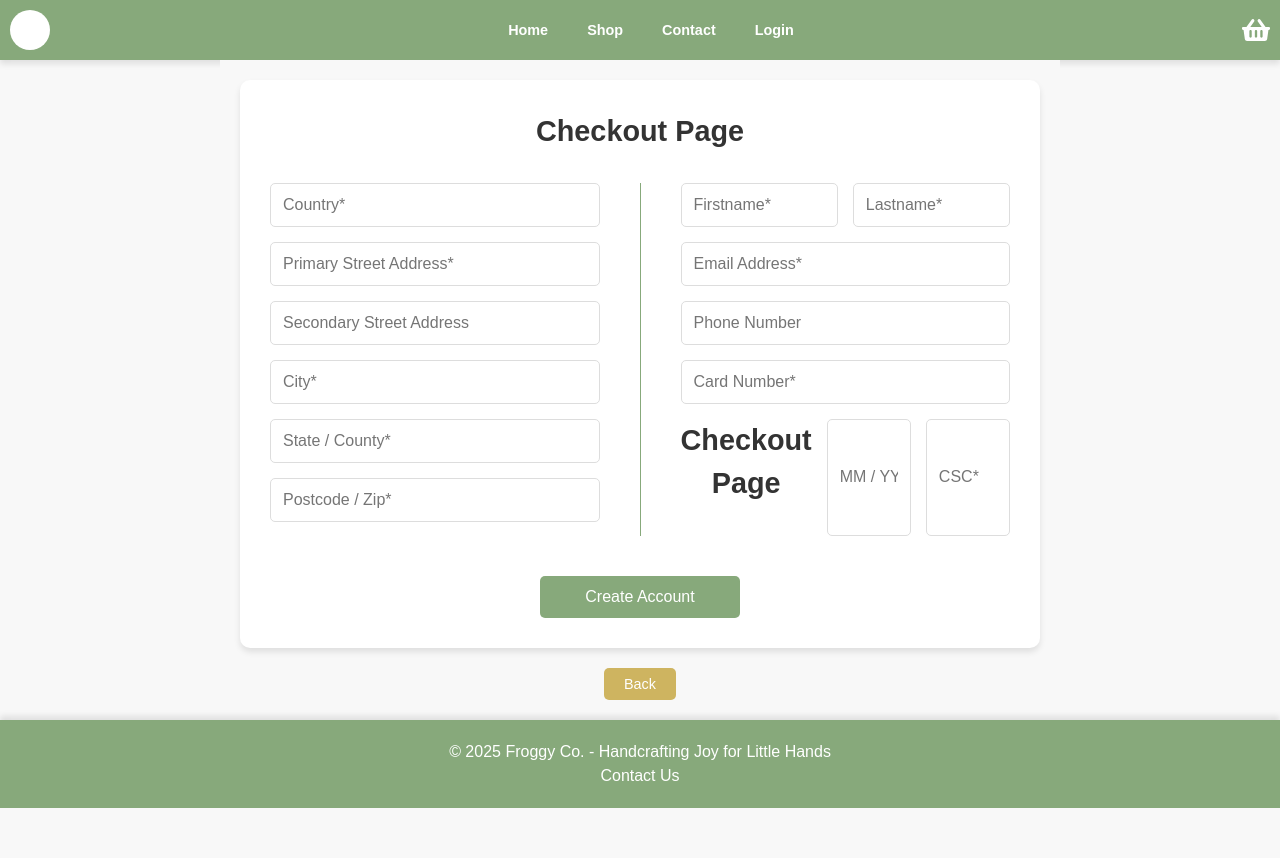
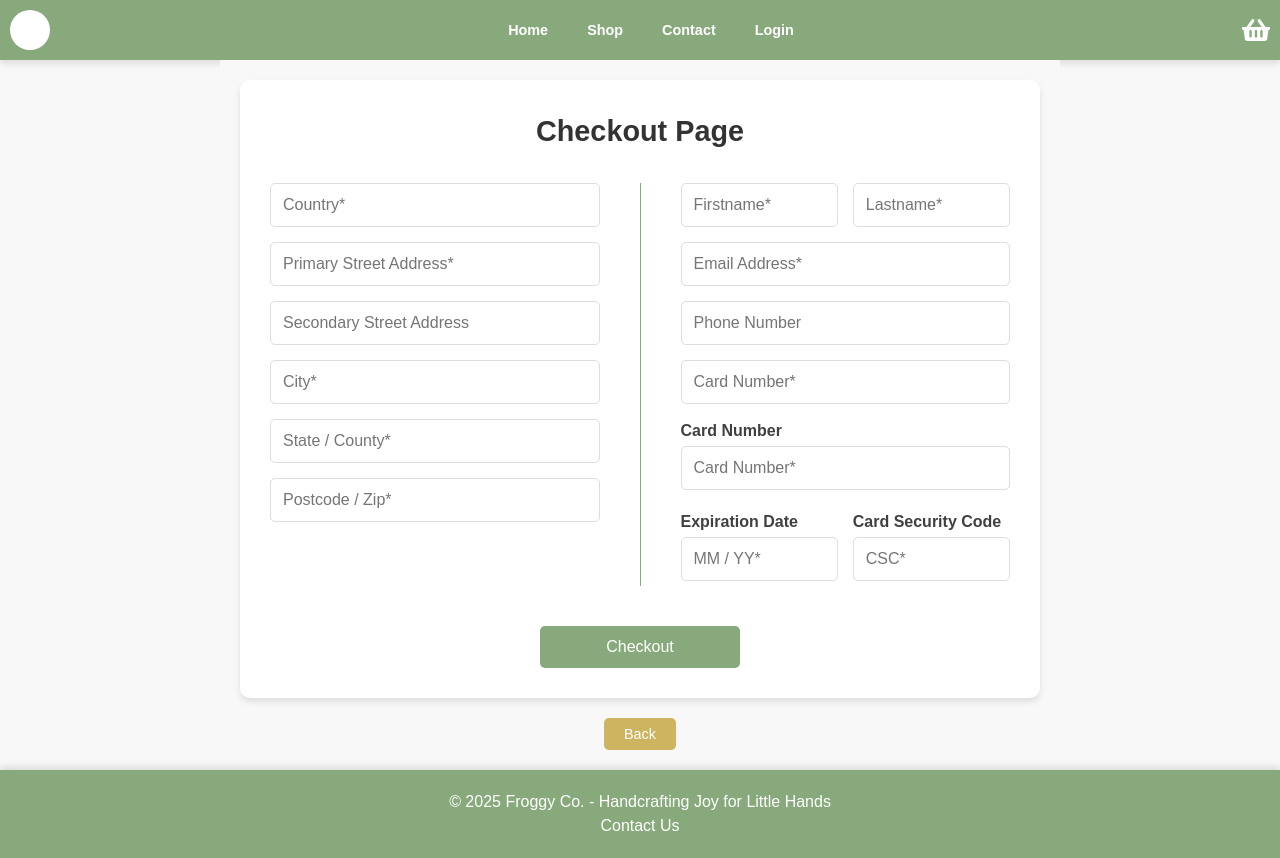
Before and after one commit to Jacks-orgi/Frog-Store, a React (Vite) app: page /Frog-Store/checkout in a window 1280 px wide. Before the commit the page ends 808 px from the top, so only its background shows below. Built offline with nearby package versions, Linux system fonts and the light colour scheme.

Commit message:
Checkout page improvements
Structure of Checkout page updated

```diff
--- a/src/pages/CheckoutPage.css
+++ b/src/pages/CheckoutPage.css
@@ -33,6 +33,17 @@
   .form-columns {
     display: flex;
     gap: 40px;
+  }
+
+  .form-group {
+    margin-bottom: 5px;
+    display: flex;
+    flex-direction: column;
+  }
+
+  label {
+    font-weight: bold;
+    margin-bottom: 3px;
   }
 
   .form-column {
--- a/src/pages/CheckoutPage.jsx
+++ b/src/pages/CheckoutPage.jsx
@@ -146,16 +146,26 @@ const CheckoutPage = () => {
               <input className="checkout-input" type="text" name="phone" value={phone} onChange={(e) => setPhone(e.target.value)} placeholder="Phone Number" />
               <input className="checkout-input" type="password" name="cardnumber" value={cardNumber} onChange={(e) => setCardNumber(e.target.value)} placeholder="Card Number*" />
 
+              <div className="form-group">
+                  <label htmlFor="cardnumber">Card Number</label>
+                  <input className="checkout-input" type="password" name="cardnumber" value={cardNumber} onChange={(e) => setCardNumber(e.target.value)} placeholder="Card Number*" />
+              </div>
+
               <div className="form-row">
-              <h2>Checkout Page</h2>
-                <input className="checkout-input" type="text" name="expirationdate" value={expirationDate} onChange={(e) => setExpirationDate(e.target.value)} placeholder="MM / YY*" />
-                <input className="checkout-input" type="text" name="cardcsc" value={cardCSC} onChange={(e) => setCardCSC(e.target.value)} placeholder="CSC*" />
+                <div className="form-group">
+                  <label htmlFor="expirationdate">Expiration Date</label>
+                  <input className="checkout-input" type="text" name="expirationdate" value={expirationDate} onChange={(e) => setExpirationDate(e.target.value)} placeholder="MM / YY*" />
+                </div>
 
+                <div className="form-group">
+                  <label htmlFor="cardcsc">Card Security Code</label>
+                  <input className="checkout-input" type="text" name="cardcsc" value={cardCSC} onChange={(e) => setCardCSC(e.target.value)} placeholder="CSC*" />
+                </div>
               </div>
             </div>
           </div>
 
-          <button type="submit" className="checkout-button">Create Account</button>
+          <button type="submit" className="checkout-button">Checkout</button>
 
           {error && <p className="error-message">{error}</p>}
         </form>
```
